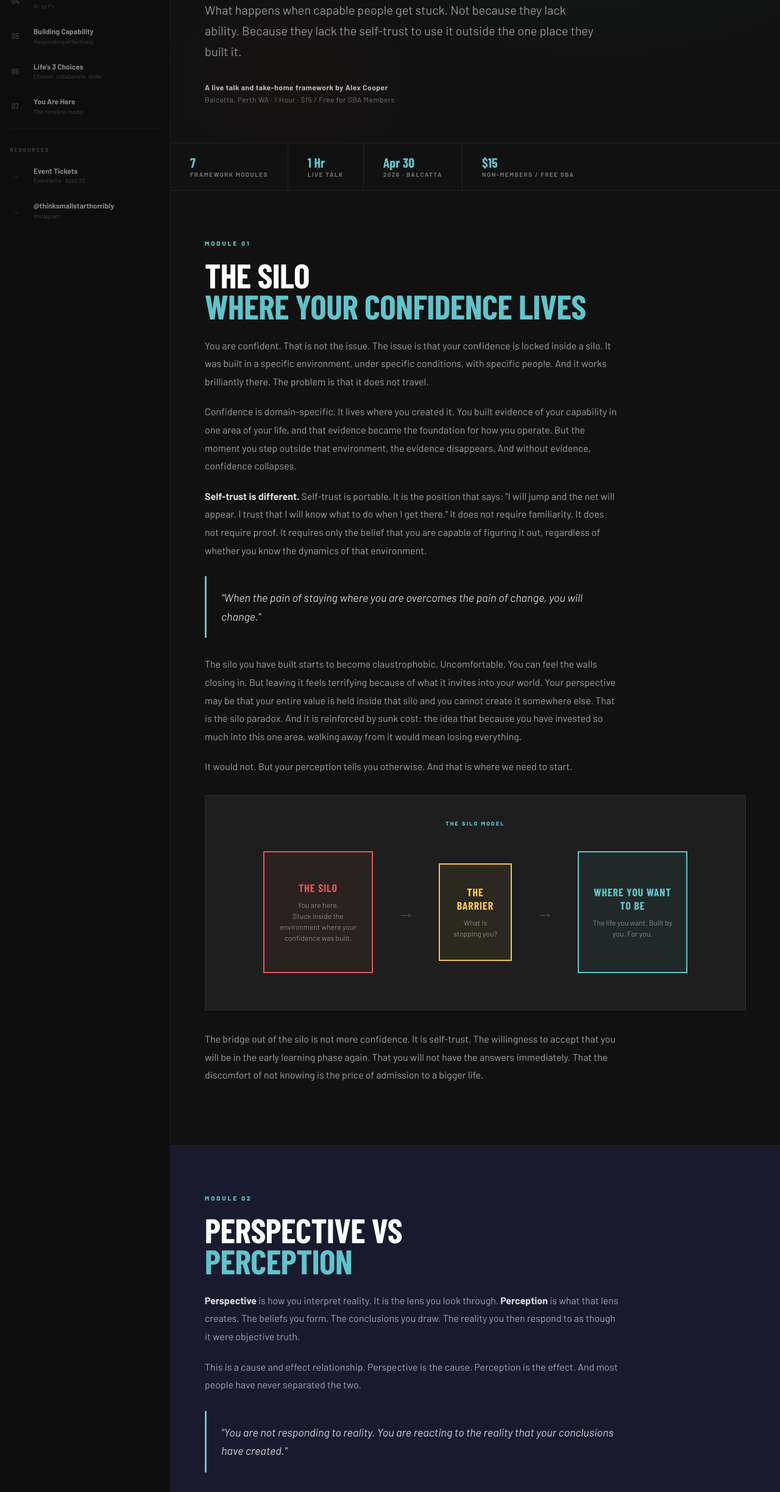
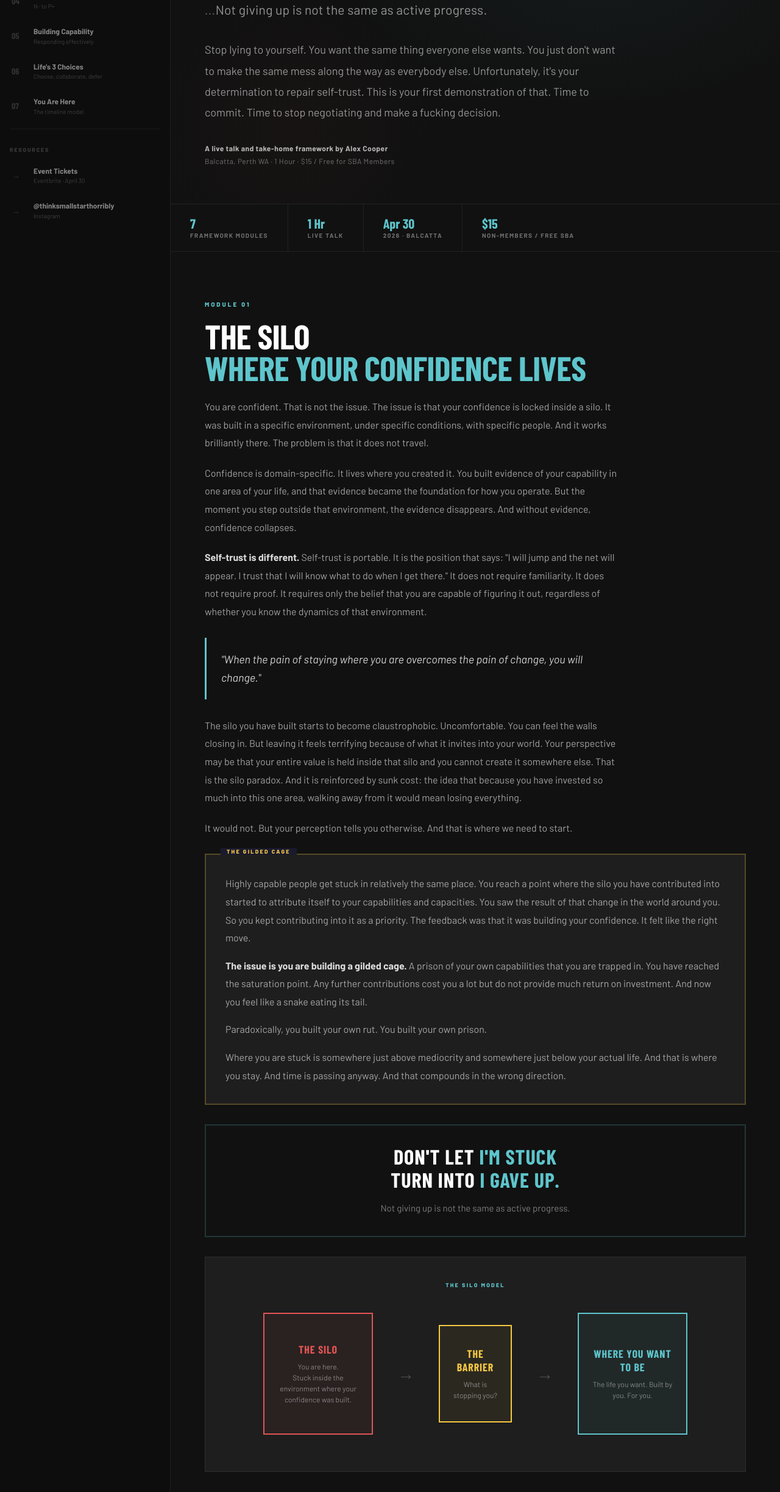
Before and after one commit to thinksmallstarthorribly/confidence-gap-program, a plain HTML site: page index.html in a window 1280 px wide. Shown: the part 353-2800 px from the top of the page at 61% size. Drawn offline with nearby package versions, Linux system fonts and the light colour scheme; a web font is replaced by a local one.

Commit message:
Update hero copy: Don't let I'm stuck turn into I gave up

```diff
--- a/index.html
+++ b/index.html
@@ -74,6 +74,10 @@ body{font-family:'Barlow',sans-serif;background:var(--charcoal);color:#fff;margi
 .hero-subtitle{font-size:clamp(16px,2vw,20px);line-height:1.7;color:rgba(255,255,255,0.55);max-width:640px;margin-bottom:32px}
 .hero-meta{font-size:12px;color:var(--dim);letter-spacing:0.04em;line-height:1.7}
 .hero-meta strong{color:rgba(255,255,255,0.7)}
+.hero-subhead{font-size:clamp(16px,2vw,21px);line-height:1.6;color:rgba(255,255,255,0.35);max-width:640px;margin-bottom:32px;font-style:italic;letter-spacing:0.01em}
+.hero-subhead em{color:rgba(255,255,255,0.55);font-style:normal}
+.hero-opening{font-size:clamp(15px,1.6vw,18px);line-height:1.9;color:rgba(255,255,255,0.55);max-width:680px;margin-bottom:32px}
+.hero-opening strong{color:rgba(255,255,255,0.9);font-weight:700}
 
 /* ── EVENT STRIP ── */
 .event-strip{border-bottom:1px solid var(--rule);padding:0;display:flex;align-items:stretch;overflow-x:auto}
@@ -137,6 +141,23 @@ body{font-family:'Barlow',sans-serif;background:var(--charcoal);color:#fff;margi
 .evo-axis-label{position:absolute;bottom:4px;font-size:9px;font-weight:800;letter-spacing:0.2em;text-transform:uppercase;color:rgba(255,255,255,0.2)}
 .evo-axis-label.left{left:10%}
 .evo-axis-label.right{right:10%}
+
+/* ── EVO CAPTION ── */
+.evo-caption{background:rgba(224,85,85,0.06);border:1px solid rgba(224,85,85,0.2);border-left:3px solid var(--red);padding:20px 24px;margin:24px 0 0;max-width:680px}
+.evo-caption p{font-size:15px;line-height:1.8;color:rgba(255,255,255,0.65);font-style:italic}
+
+/* ── GILDED CAGE ── */
+.gilded-cage{background:var(--card);border:2px solid rgba(245,200,66,0.25);padding:32px;margin:28px 0;position:relative}
+.gilded-cage::before{content:'THE GILDED CAGE';position:absolute;top:-11px;left:24px;background:var(--dark);padding:0 10px;font-size:9px;font-weight:800;letter-spacing:0.25em;text-transform:uppercase;color:var(--yellow)}
+.gilded-cage p{font-size:16px;line-height:1.85;color:rgba(255,255,255,0.6);margin-bottom:16px}
+.gilded-cage p:last-child{margin-bottom:0}
+.gilded-cage strong{color:rgba(255,255,255,0.85);font-weight:700}
+
+/* ── STUCK TAGLINE ── */
+.stuck-tagline{background:var(--charcoal);border:2px solid var(--teal-b);padding:32px 36px;margin:32px 0;text-align:center}
+.stuck-tagline-main{font-family:'Barlow Condensed',sans-serif;font-size:clamp(22px,3.5vw,34px);font-weight:900;text-transform:uppercase;letter-spacing:0.03em;color:#fff;line-height:1.1;margin-bottom:16px}
+.stuck-tagline-main em{color:var(--teal);font-style:normal}
+.stuck-tagline-sub{font-size:15px;line-height:1.7;color:rgba(255,255,255,0.45);max-width:560px;margin:0 auto}
 
 /* ── TIMELINE DIAGRAM ── */
 .timeline-visual{display:flex;align-items:stretch;justify-content:center;gap:0;padding:20px 0}
@@ -323,8 +344,9 @@ body{font-family:'Barlow',sans-serif;background:var(--charcoal);color:#fff;margi
     <section class="hero" id="hero">
       <div class="hero-inner">
         <span class="hero-label">Stirling Business Association · April 30, 2026</span>
-        <h1 class="hero-title">The Confidence<br><em>Gap</em></h1>
-        <p class="hero-subtitle">What happens when capable people get stuck. Not because they lack ability. Because they lack the self-trust to use it outside the one place they built it.</p>
+        <h1 class="hero-title">Don't let I'm stuck<br><em>turn into I gave up.</em></h1>
+        <p class="hero-subhead">...<em>Not giving up is not the same as active progress.</em></p>
+        <p class="hero-opening">Stop lying to yourself. You want the same thing everyone else wants. You just don't want to make the same mess along the way as everybody else. Unfortunately, it's your determination to repair self-trust. This is your first demonstration of that. Time to commit. Time to stop negotiating and make a fucking decision.</p>
         <p class="hero-meta">
           <strong>A live talk and take-home framework by Alex Cooper</strong><br>
           Balcatta, Perth WA · 1 Hour · $15 / Free for SBA Members
@@ -373,6 +395,18 @@ body{font-family:'Barlow',sans-serif;background:var(--charcoal);color:#fff;margi
         <p class="body-copy">The silo you have built starts to become claustrophobic. Uncomfortable. You can feel the walls closing in. But leaving it feels terrifying because of what it invites into your world. Your perspective may be that your entire value is held inside that silo and you cannot create it somewhere else. That is the silo paradox. And it is reinforced by sunk cost: the idea that because you have invested so much into this one area, walking away from it would mean losing everything.</p>
 
         <p class="body-copy">It would not. But your perception tells you otherwise. And that is where we need to start.</p>
+
+        <div class="gilded-cage">
+          <p>Highly capable people get stuck in relatively the same place. You reach a point where the silo you have contributed into started to attribute itself to your capabilities and capacities. You saw the result of that change in the world around you. So you kept contributing into it as a priority. The feedback was that it was building your confidence. It felt like the right move.</p>
+          <p><strong>The issue is you are building a gilded cage.</strong> A prison of your own capabilities that you are trapped in. You have reached the saturation point. Any further contributions cost you a lot but do not provide much return on investment. And now you feel like a snake eating its tail.</p>
+          <p>Paradoxically, you built your own rut. You built your own prison.</p>
+          <p>Where you are stuck is somewhere just above mediocrity and somewhere just below your actual life. And that is where you stay. And time is passing anyway. And that compounds in the wrong direction.</p>
+        </div>
+
+        <div class="stuck-tagline">
+          <div class="stuck-tagline-main">Don't let <em>I'm stuck</em><br>turn into <em>I gave up.</em></div>
+          <p class="stuck-tagline-sub">Not giving up is not the same as active progress.</p>
+        </div>
 
         <!-- SILO DIAGRAM -->
         <div class="diagram-wrap">
@@ -519,6 +553,9 @@ body{font-family:'Barlow',sans-serif;background:var(--charcoal);color:#fff;margi
             </div>
             <div class="evo-axis-label left">Low Confidence</div>
             <div class="evo-axis-label right">Self-Trust →</div>
+          </div>
+          <div class="evo-caption">
+            <p>That's you. Playing small, wondering why your life feels claustrophobic, getting smaller every day, regardless of how much you try and do. And why your best efforts don't even get you close to escaping the comfort zone you've created for yourself — which is actually the rut you're stuck in.</p>
           </div>
         </div>
 
```
